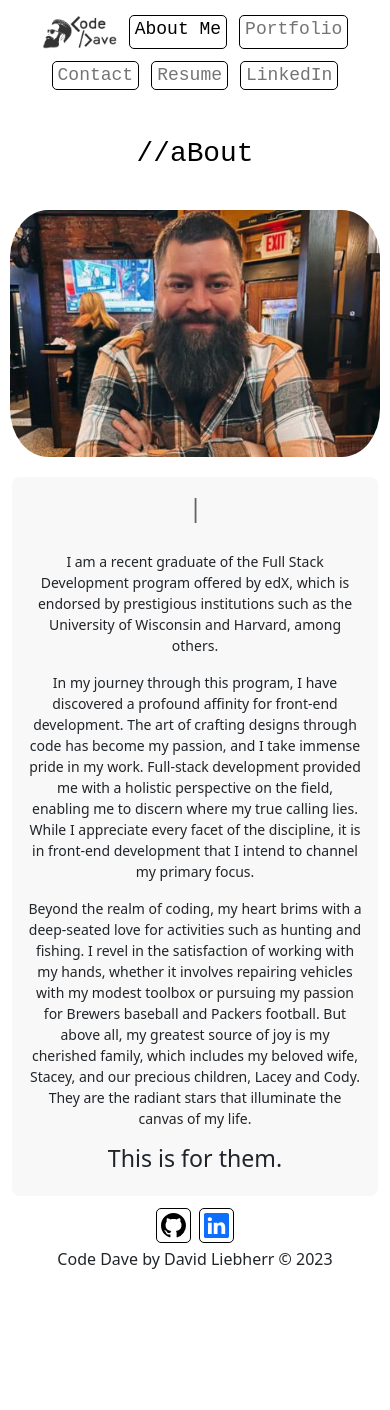
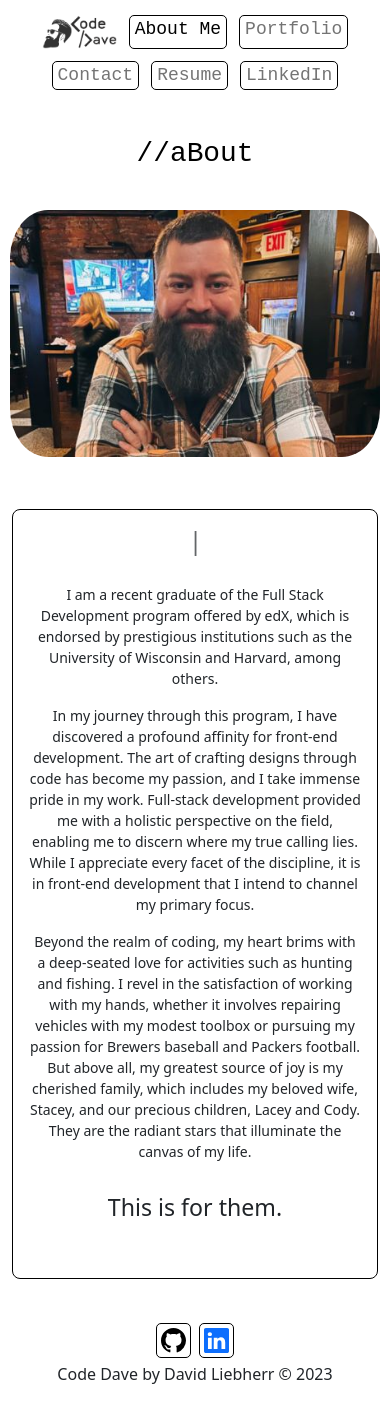
Before and after one commit to aidev13/react-portfolio, a React (Vite) app: page / in a window 390 px wide. Before the commit the page ends 1295 px from the top, so only its background shows below. Built offline with nearby package versions, Linux system fonts and the light colour scheme.

Commit message:
WIP, updated grids in about section and built profiencie grid

```diff
--- a/index.html
+++ b/index.html
@@ -6,6 +6,8 @@
     <meta name="viewport" content="width=device-width, initial-scale=1.0" />
     <title>Code Dave</title>
 
+    <link rel="stylesheet" href="https://cdn.jsdelivr.net/gh/devicons/devicon@v2.15.1/devicon.min.css">
+
   </head>
   <body>
     <div id="root"></div>
--- a/src/components/Cards/PortfolioCard.jsx
+++ b/src/components/Cards/ProjectCard.jsx
@@ -1,6 +1,6 @@
 
 
-const PortfolioCard = (props) => {
+const ProjectCard = (props) => {
 
   const cardSize = {
     width:"18rem"
@@ -37,4 +37,4 @@ const PortfolioCard = (props) => {
   )
 }
 
-export default PortfolioCard;
+export default ProjectCard;
--- /dev/null
+++ b/src/components/Cards/cards.css
@@ -0,0 +1,38 @@
+/* proficiency card css */
+
+.proficency_card_grid {
+  display: grid;
+  grid-template-columns: repeat(6, 1fr);
+  grid-template-rows: auto;
+  justify-items: center;
+  gap: 1em;
+  padding: 2em;
+}
+
+.proficency_card_bg {
+  background-color: rgb(255, 255, 255);
+  border: 1px solid black;
+  border-radius: 8px;
+  margin: 5em;
+}
+
+@media (max-width: 63.25em) {
+  .proficency_card_grid {
+    grid-template-columns: repeat(4, 1fr);
+  }
+
+  .proficency_card_bg{
+    margin: 3.5em;
+  }
+}
+
+@media (max-width: 45em) {
+  .proficency_card_grid {
+    grid-template-columns: repeat(3, 1fr);
+   padding: .8em;
+  }
+
+  .proficency_card_bg{
+    margin: 2em;
+  }
+}
--- /dev/null
+++ b/src/components/Cards/proficiencyCard.jsx
@@ -0,0 +1,71 @@
+// All icons provided by https://devicon.dev/
+
+// *All product names, logos, and brandsare property of their respective owners. All company, product and service names used in this website are for identification purposes only. Usage of these names, logos, and brands does not imply endorsement of Devicon or its members. All icons/SVGs in this project are not monetized in anyway. It is up to the user to use the logo properly according to the company/group's brand policy. Usage of this site or any icons/SVGs from Devicon means acknowledgement of these conditions. //
+
+import './cards.css'
+
+
+const ProficiencyCard = () => {
+
+  // width="30px"
+  return (
+    <>
+      <div className='proficency_card_bg m'>
+        <h2 className='text-center mt-3'> //prOfiencies </h2>
+        <div className="proficency_card_grid">
+
+          <img src="https://cdn.jsdelivr.net/gh/devicons/devicon/icons/html5/html5-original-wordmark.svg" width="60px" />
+
+          <img src="https://cdn.jsdelivr.net/gh/devicons/devicon/icons/css3/css3-original-wordmark.svg" width="60px" />
+
+          <img src="https://cdn.jsdelivr.net/gh/devicons/devicon/icons/github/github-original-wordmark.svg" width="60px" />
+
+          <img src="https://cdn.jsdelivr.net/gh/devicons/devicon/icons/git/git-original-wordmark.svg" width="60px" />
+
+          <img src="https://cdn.jsdelivr.net/gh/devicons/devicon/icons/gitlab/gitlab-plain-wordmark.svg" width="60px" />
+
+          <img src="https://cdn.jsdelivr.net/gh/devicons/devicon/icons/javascript/javascript-original.svg" width="60px" />
+
+          <img src="https://cdn.jsdelivr.net/gh/devicons/devicon/icons/bootstrap/bootstrap-original.svg" width="60px" />
+
+          <img src="https://cdn.jsdelivr.net/gh/devicons/devicon/icons/jquery/jquery-original-wordmark.svg" width="60px" />
+
+          <img src="https://cdn.jsdelivr.net/gh/devicons/devicon/icons/nodejs/nodejs-original-wordmark.svg" width="60px" />
+
+          <img src="https://cdn.jsdelivr.net/gh/devicons/devicon/icons/mysql/mysql-plain-wordmark.svg" width="60px" />
+
+          <img src="https://cdn.jsdelivr.net/gh/devicons/devicon/icons/jest/jest-plain.svg" width="60px" />
+
+          <img src="https://cdn.jsdelivr.net/gh/devicons/devicon/icons/react/react-original-wordmark.svg" width="60px" />
+
+          <img src="https://cdn.jsdelivr.net/gh/devicons/devicon/icons/graphql/graphql-plain.svg" width="60px" />
+
+          <img src="https://cdn.jsdelivr.net/gh/devicons/devicon/icons/express/express-original.svg" width="60px" />
+
+          <img src="https://cdn.jsdelivr.net/gh/devicons/devicon/icons/heroku/heroku-plain-wordmark.svg" width="60px" />
+
+          <img src="https://cdn.jsdelivr.net/gh/devicons/devicon/icons/canva/canva-original.svg" width="60px" />
+
+          <img src="https://cdn.jsdelivr.net/gh/devicons/devicon/icons/handlebars/handlebars-original.svg" width="60px" />
+
+          <img src="https://cdn.jsdelivr.net/gh/devicons/devicon/icons/markdown/markdown-original.svg" width="60px" />
+
+          <img src="https://cdn.jsdelivr.net/gh/devicons/devicon/icons/npm/npm-original-wordmark.svg" width="60px" />
+
+          <img src="https://cdn.jsdelivr.net/gh/devicons/devicon/icons/redux/redux-original.svg" width="60px" />
+
+          <img src="https://cdn.jsdelivr.net/gh/devicons/devicon/icons/vscode/vscode-original.svg" width="60px" />
+
+          <img src="https://cdn.jsdelivr.net/gh/devicons/devicon/icons/webpack/webpack-original.svg" width="60px" />
+
+        </div>
+        <div className='text-center'>
+          <tt>Continual learning is an integral aspect of development!</tt>
+        </div>
+      </div>
+    </>
+  )
+}
+
+
+export default ProficiencyCard;
--- a/src/components/Header/header.css
+++ b/src/components/Header/header.css
@@ -7,7 +7,7 @@
 }
 
 .headerdiv {
-  margin: 25px;
+  margin: 15px;
   padding: 2em;
 }
 
--- a/src/page/About.jsx
+++ b/src/page/About.jsx
@@ -1,6 +1,7 @@
 import Typewriter from 'typewriter-effect'
 
 import Header from "../components/Header"
+import ProficiencyCard from '../components/Cards/proficiencyCard'
 import "./page.css"
 
 const langTitle = {
@@ -35,11 +36,12 @@ const About = () => {
               <p>In my journey through this program, I have discovered a profound affinity for front-end development. The art of crafting designs through code has become my passion, and I take immense pride in my work. Full-stack development provided me with a holistic perspective on the field, enabling me to discern where my true calling lies. While I appreciate every facet of the discipline, it is in front-end development that I intend to channel my primary focus.</p>
               <p>Beyond the realm of coding, my heart brims with a deep-seated love for activities such as hunting and fishing. I revel in the satisfaction of working with my hands, whether it involves repairing vehicles with my modest toolbox or pursuing my passion for Brewers baseball and Packers football. But above all, my greatest source of joy is my cherished family, which includes my beloved wife, Stacey, and our precious children, Lacey and Cody. They are the radiant stars that illuminate the canvas of my life.
               </p>
-              <h3>This is for them.</h3>
             </div>
+              <h3 className='grid_span_bottom'>This is for them.</h3>
         </div>
 
       </main>
+
     </>
   )
 }
--- a/src/page/Portfolio.jsx
+++ b/src/page/Portfolio.jsx
@@ -1,6 +1,6 @@
 import Header from "../components/Header"
-import PortfolioCard from "../components/Cards/PortfolioCard"
-
+import ProjectCard from "../components/Cards/ProjectCard"
+import ProficiencyCard from "../components/Cards/proficiencyCard"
 
 
 const Portfolio = () => {
@@ -9,35 +9,41 @@ const Portfolio = () => {
       <Header>//poRtfolio</Header>
       <div className="grid_col">
 
-        <PortfolioCard
+        <ProjectCard
           screen_shot="../quiz-code-ss.png"
           deploy_link="https://aidev13.github.io/code-quiz/"
           repo_link="https://github.com/aidev13/code-quiz">
         // basic JS fun, short quiz game
-        </PortfolioCard>
+        </ProjectCard>
 
-        <PortfolioCard
+        <ProjectCard
           screen_shot="../trav-assit.png"
           deploy_link="https://aidev13.github.io/travel-assistance/"
           repo_link="https://github.com/aidev13/travel-assistance">
         // API calling project
-        </PortfolioCard>
+        </ProjectCard>
 
-        <PortfolioCard
+        <ProjectCard
           screen_shot="../draw-game.png"
           deploy_link="https://guess-my-draw-47ce90c0ad48.herokuapp.com/login"
           repo_link="https://github.com/aidev13/guess-my-draw">
           Team Project // Game built with Node, Express, Day.js and Socket.io
-        </PortfolioCard>
+        </ProjectCard>
 
-        <PortfolioCard
+        <ProjectCard
           screen_shot="../password-gen-ss.png"
           deploy_link="https://aidev13.github.io/password-generator/"
           repo_link="https://github.com/aidev13/password-generator">
           // A simple password generator
-        </PortfolioCard>
+        </ProjectCard>
 
       </div>
+
+      <section className='mt-3'>
+
+        <ProficiencyCard />
+
+      </section>
     </>
   )
 }
--- a/src/page/page.css
+++ b/src/page/page.css
@@ -11,31 +11,58 @@
 }
 
 .about_grid_container {
-  background-color: rgb(248, 248, 248);
   display: grid;
-  grid-template-columns: 18% 1fr;
-  margin: 0 2em 0 2em;
-  padding: 1em;
+  grid-template-columns: .24fr 1fr;
+  grid-template-rows: 1fr 50px;
+  margin: 4em 2em 4em 2em;
+  padding: 1em 1em .5em 1em;
   gap: 1em;
   border-radius: .5em;
+  border: 1px solid black;
 }
+
+.grid_span_bottom {
+  grid-column: span 2;
+  text-align: center;
+  justify-items: center;
+  align-items: center;
+}
+
+
 
 @media (max-width: 71.625em) {
  .about_grid_container {
-  grid-template-rows:  1fr;
-  grid-template-columns: none;
-  margin: 0 .75em 0 .75em;
+  grid-template-rows: .1fr 1fr .1fr;
+  margin: 2em 2em 3em 2em;
+ }
+
+ .about_content {
+  grid-column: span 2;
+ }
+
+ .grid_span_bottom {
+  grid-row-start: 3;
  }
 
  .about_title {
   text-align: center;
   margin-bottom: .5em;
+  grid-row-start: 1;
+  grid-column: span 2;
  }
  }
 
  @media (max-width: 45em) {
+.about_grid_container {
+  margin: 2em .75em 2em .75em;
+}
+
   .about_content {
     font-size: 14px;
+ }
+
+ .grid_span_bottom {
+  grid-template-rows: .10fr 1fr .8fr;
  }
 }
 
```
Also changed, not shown: src/components/Project.jsx (deleted, +0 -8 lines), src/components/Cards/SlideShow.jsx (deleted), src/components/Cards/slideshow.css (deleted).
